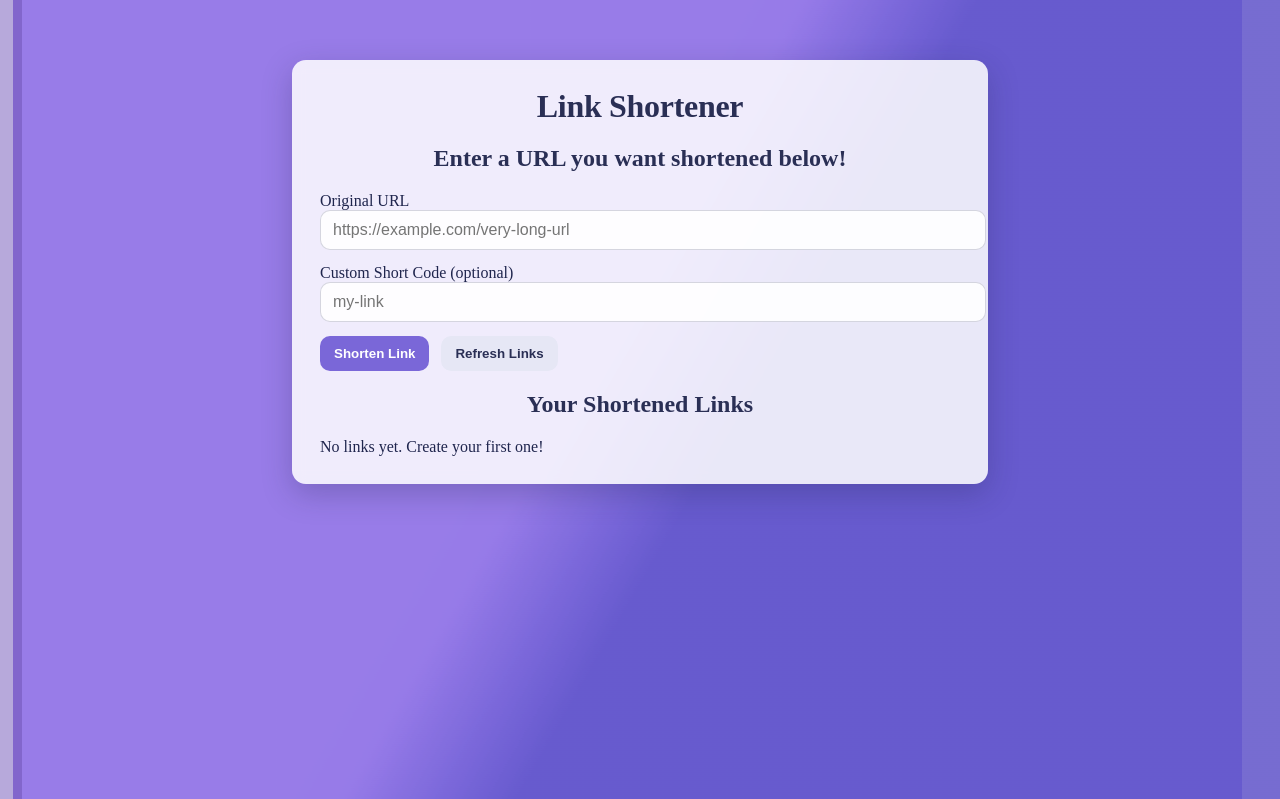
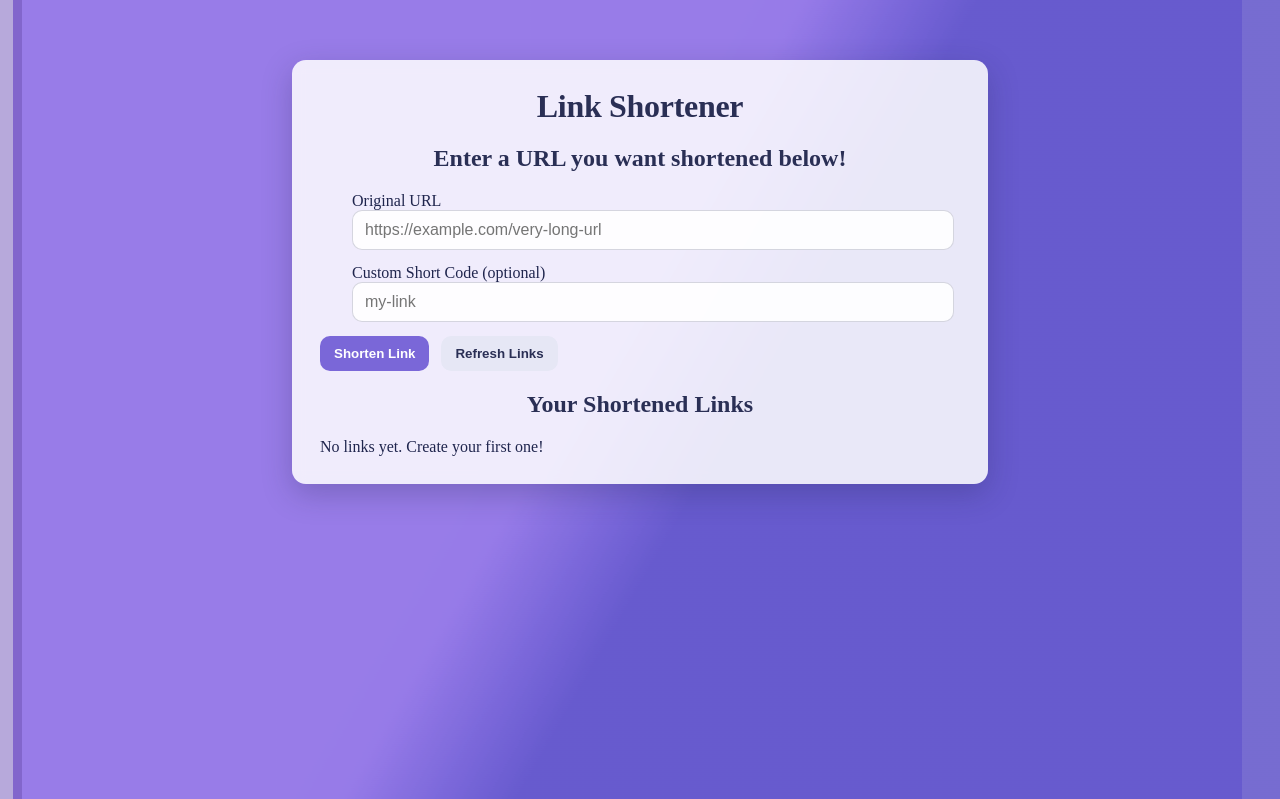
Before and after one commit to cs298f25/URL-Shortener, a Flask app: page / in a window 1280 px wide. Shown: the top 799 px of the page. Run offline with Flask 3, Linux system fonts and the light colour scheme; data that the repository does not hold is empty.

Commit message:
Adjusted padding on the text boxes

```diff
--- a/app/static/styles.css
+++ b/app/static/styles.css
@@ -65,7 +65,12 @@ html, body { height: 100%; margin: 0; }
 h1, h2 { text-align: center; color: #2a2f55; }
 h1 { font-weight: 700; letter-spacing: -0.3px; margin: 0 0 14px; }
 
-.form-group { margin-bottom: 14px; }
+.form-group {
+  margin-bottom: 14px;
+  max-width: 90%;
+  margin-left: auto;
+  margin-right: auto;
+}
 
 input, select {
   width: 100%;
```
